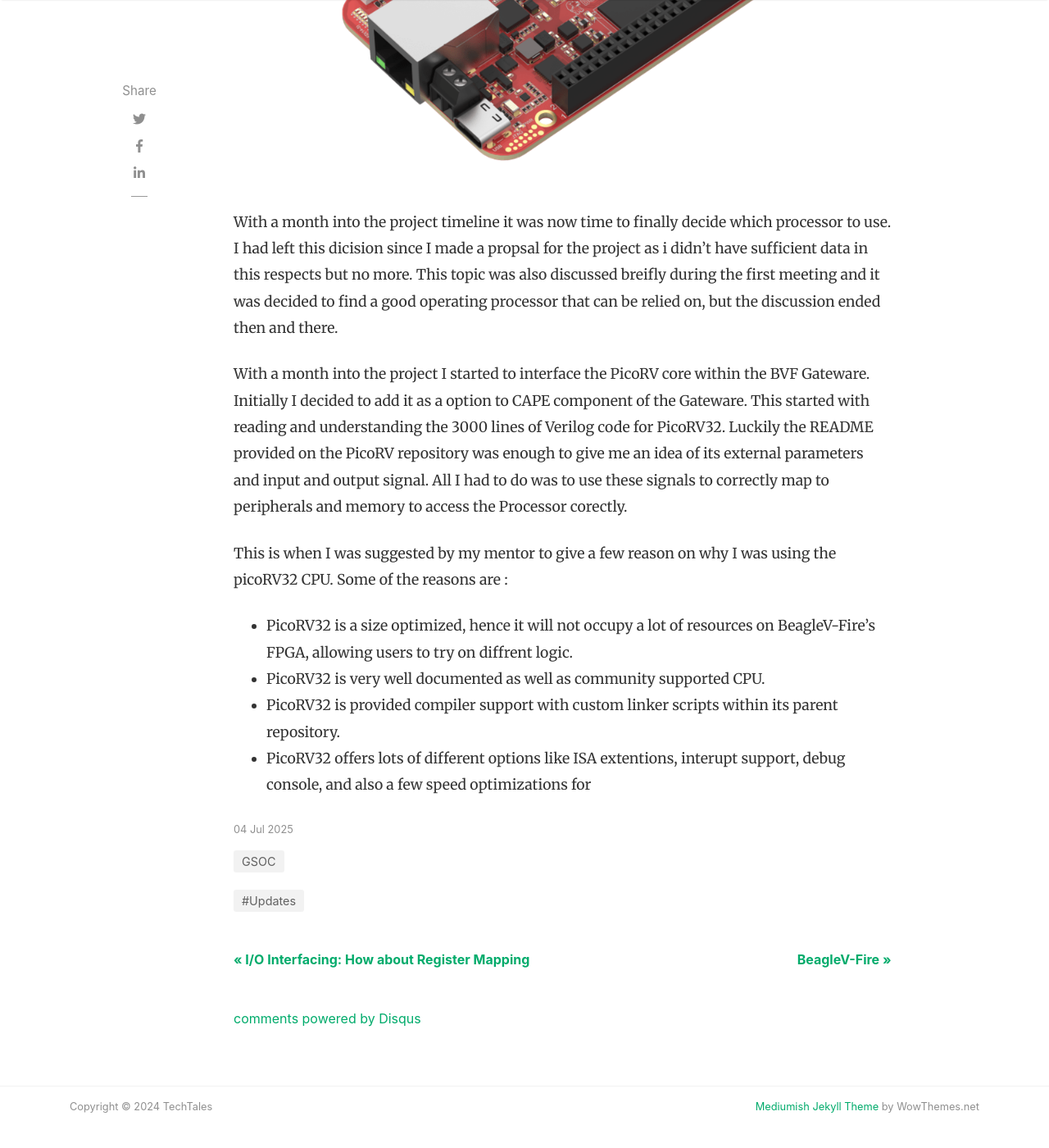
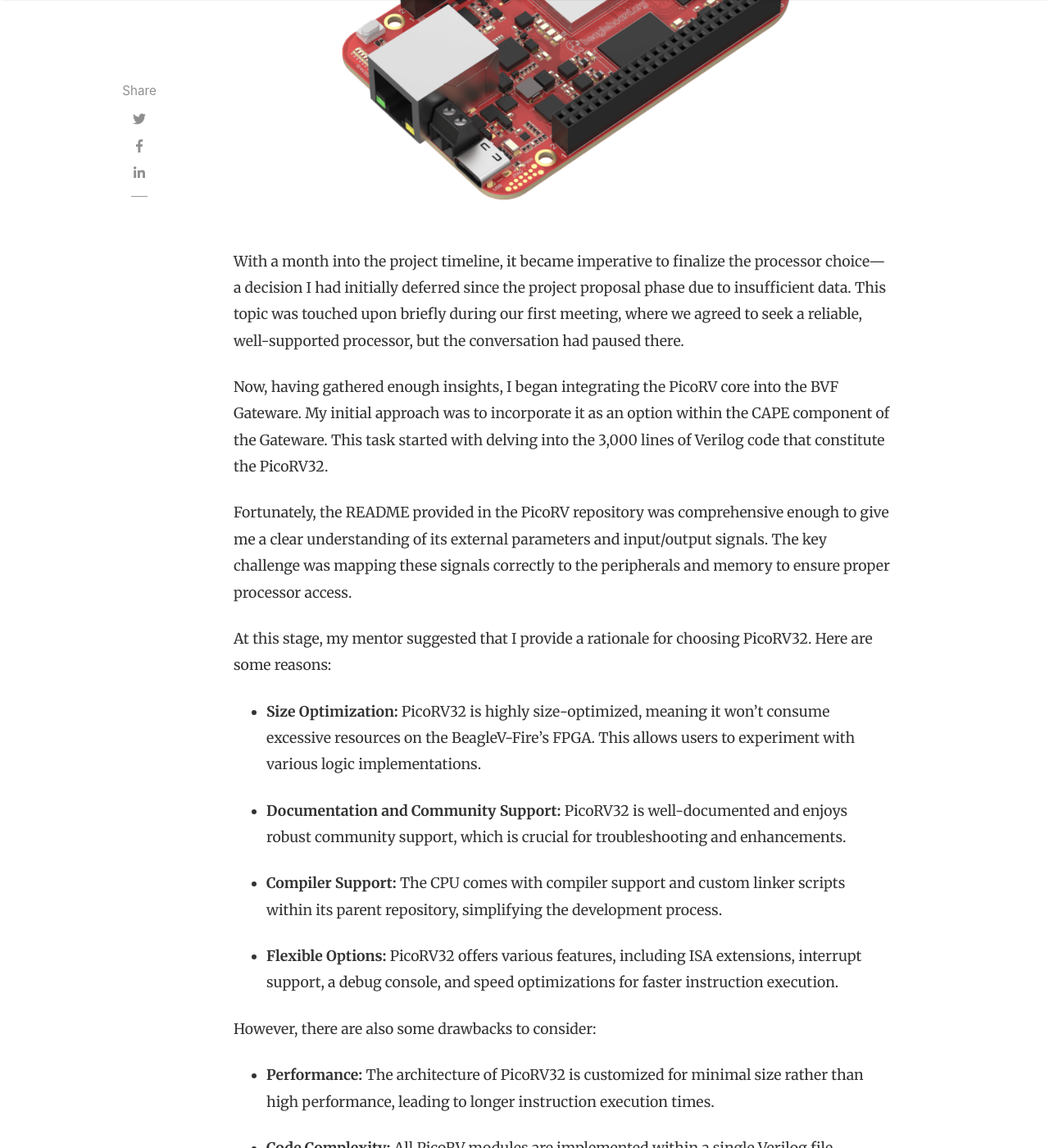
Before and after one commit to RapidRoger18/RapidRoger18.github.io, a Jekyll site: the page built from _posts/2025-07-04-why-PicoRV.md, in a window 1280 px wide and 1400 px high, scrolled down 686 px. Shown: the whole window at 82% size. Built offline with Jekyll 4.4.1, drawn with Linux system fonts in a browser that asks for light colours; nearby versions of some CDN libraries; comment, search, counter and statistics services are not loaded; some of the changed text lies outside the part shown.

Commit message:
Added PicoRV post

```diff
--- a/_posts/2025-07-04-why-PicoRV.md
+++ b/_posts/2025-07-04-why-PicoRV.md
@@ -1,21 +1,35 @@
 ---
 layout: post
-title:  "BeagleV-Fire"
+title:  "Choosing PicoRV32: A Balanced Softcore CPU"
 author: Atharva
 categories: [ GSOC ]
 tags: [Updates]
 image: ../assets/images/BeagleV-Fire.png
-description: "Week 4 Implementation: A little introduction about BeagleV-Fire board which will be used during my GSOC project"
+description: "We landed on PicoRV32 as the softcore CPU for our project, balancing resource efficiency and community support with the trade-offs of performance and code complexity."
 featured: true
 hidden: false
 ---
 
-With a month into the project timeline it was now time to finally decide which processor to use. I had left this dicision since I made a propsal for the project as i didn't have sufficient data in this respects but no more. This topic was also discussed breifly during the first meeting and it was decided to find a good operating processor that can be relied on, but the discussion ended then and there.
+With a month into the project timeline, it became imperative to finalize the processor choice—a decision I had initially deferred since the project proposal phase due to insufficient data. This topic was touched upon briefly during our first meeting, where we agreed to seek a reliable, well-supported processor, but the conversation had paused there.
 
-With a month into the project I started to interface the PicoRV core within the BVF Gateware. Initially I decided to add it as a option to CAPE component of the Gateware. This started with reading and understanding the 3000 lines of Verilog code for PicoRV32. Luckily the  README provided on the PicoRV repository was enough to give me an idea of its external parameters and input and output signal. All I had to do was to use these signals to correctly map to peripherals and memory to access the Processor corectly.
+Now, having gathered enough insights, I began integrating the PicoRV core into the BVF Gateware. My initial approach was to incorporate it as an option within the CAPE component of the Gateware. This task started with delving into the 3,000 lines of Verilog code that constitute the PicoRV32.
 
-This is when I was suggested by my mentor to give a few reason on why I was using the picoRV32 CPU. Some of the reasons are :
-- PicoRV32 is a size optimized, hence it will not occupy a lot of resources on BeagleV-Fire's FPGA, allowing users to try on diffrent logic.
-- PicoRV32 is very well documented as well as community supported CPU.
-- PicoRV32 is provided compiler support with custom linker scripts within its parent repository.
-- PicoRV32 offers lots of different options like ISA extentions, interupt support, debug console, and also a few speed optimizations for
+Fortunately, the README provided in the PicoRV repository was comprehensive enough to give me a clear understanding of its external parameters and input/output signals. The key challenge was mapping these signals correctly to the peripherals and memory to ensure proper processor access.
+
+At this stage, my mentor suggested that I provide a rationale for choosing PicoRV32. Here are some reasons:
+
+- **Size Optimization:** PicoRV32 is highly size-optimized, meaning it won't consume excessive resources on the BeagleV-Fire's FPGA. This allows users to experiment with various logic implementations.
+
+- **Documentation and Community Support:** PicoRV32 is well-documented and enjoys robust community support, which is crucial for troubleshooting and enhancements.
+
+- **Compiler Support:** The CPU comes with compiler support and custom linker scripts within its parent repository, simplifying the development process.
+
+- **Flexible Options:** PicoRV32 offers various features, including ISA extensions, interrupt support, a debug console, and speed optimizations for faster instruction execution.
+
+However, there are also some drawbacks to consider:
+
+- **Performance:** The architecture of PicoRV32 is customized for minimal size rather than high performance, leading to longer instruction execution times.
+
+- **Code Complexity:** All PicoRV modules are implemented within a single Verilog file, making it challenging to navigate the codebase.
+
+After weighing these pros and cons, we decided to proceed with PicoRV32 as the Softcore CPU for this project. Its balance between resource efficiency and flexibility made it the ideal choice, despite some small trade-offs in performance and code structure complexity.
```
Also changed, not shown: _posts/2025-07-11-Wrapper-for-PicoRV.md (+8 -0 lines).
